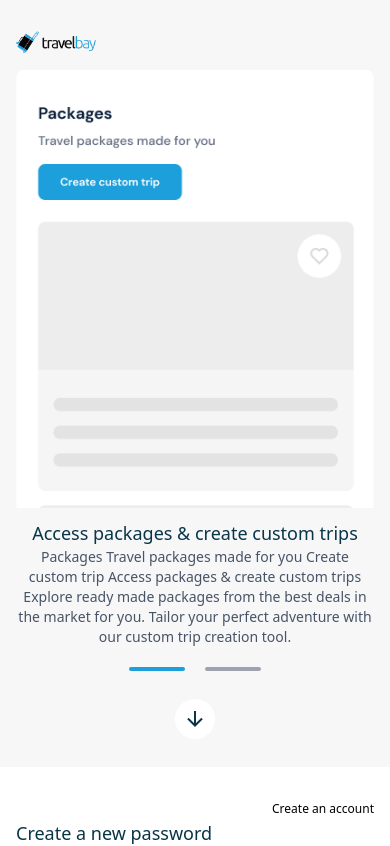
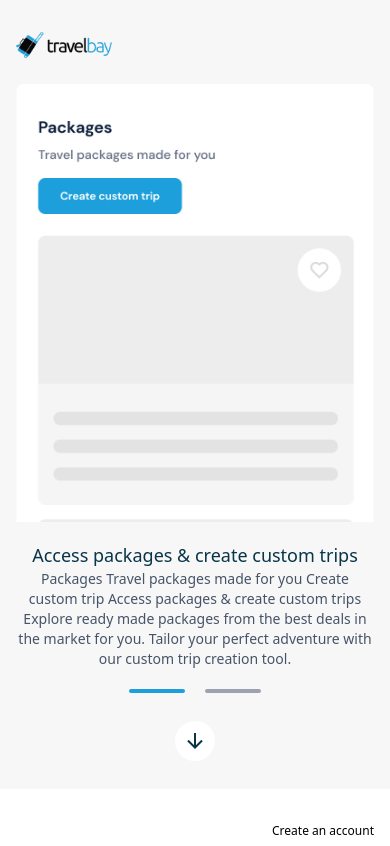
Before and after one commit to CharlesChinedum/travelbay, a React (Vite) app: page /createnewpassword in a window 390 px wide. Shown: the top 846 px of the page. Built offline with nearby package versions, Linux system fonts and the light colour scheme.

Commit message:
fix: increased the width of the logo

```diff
--- a/src/components/Mockup.jsx
+++ b/src/components/Mockup.jsx
@@ -28,9 +28,9 @@ const Mockup = () => {
       <div className="flex w-full">
         <div className="flex-1 w-full md:w-[50%] bg-[#F7F7F8] md:h-[100vh]">
           <div className="w-full px-[1rem] md:px-[7rem] pt-7">
-            <img src={logo} alt="logo" className="w-[5rem] md:w-[7rem]" />
+            <img src={logo} alt="logo" className="w-[6rem] md:w-[7rem]" />
 
-            <div className="flex flex-col items-center my-3 md:my-0">
+            <div className="flex flex-col items-center my-5 md:my-0">
               <img
                 src={desktopMockup}
                 alt=""
```
